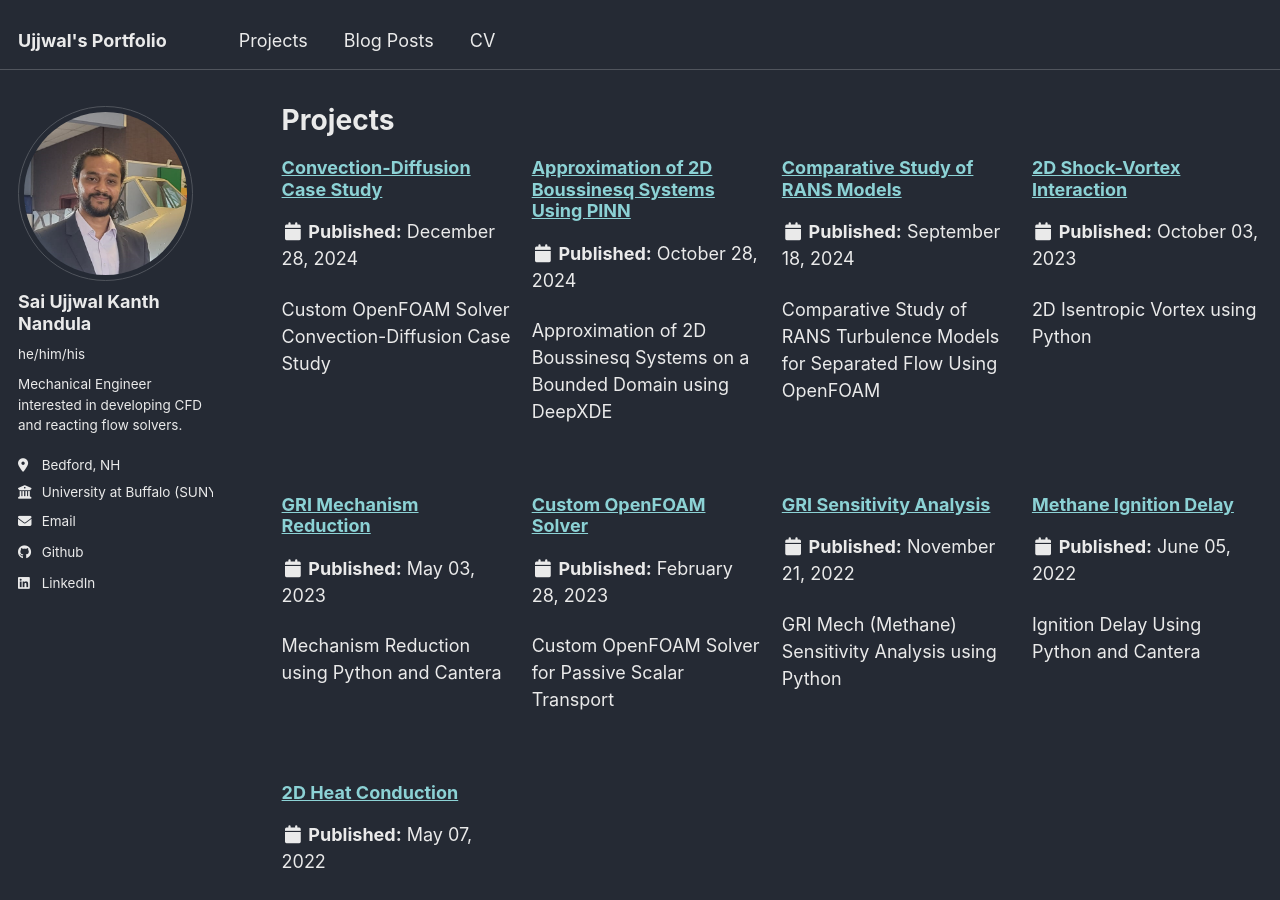
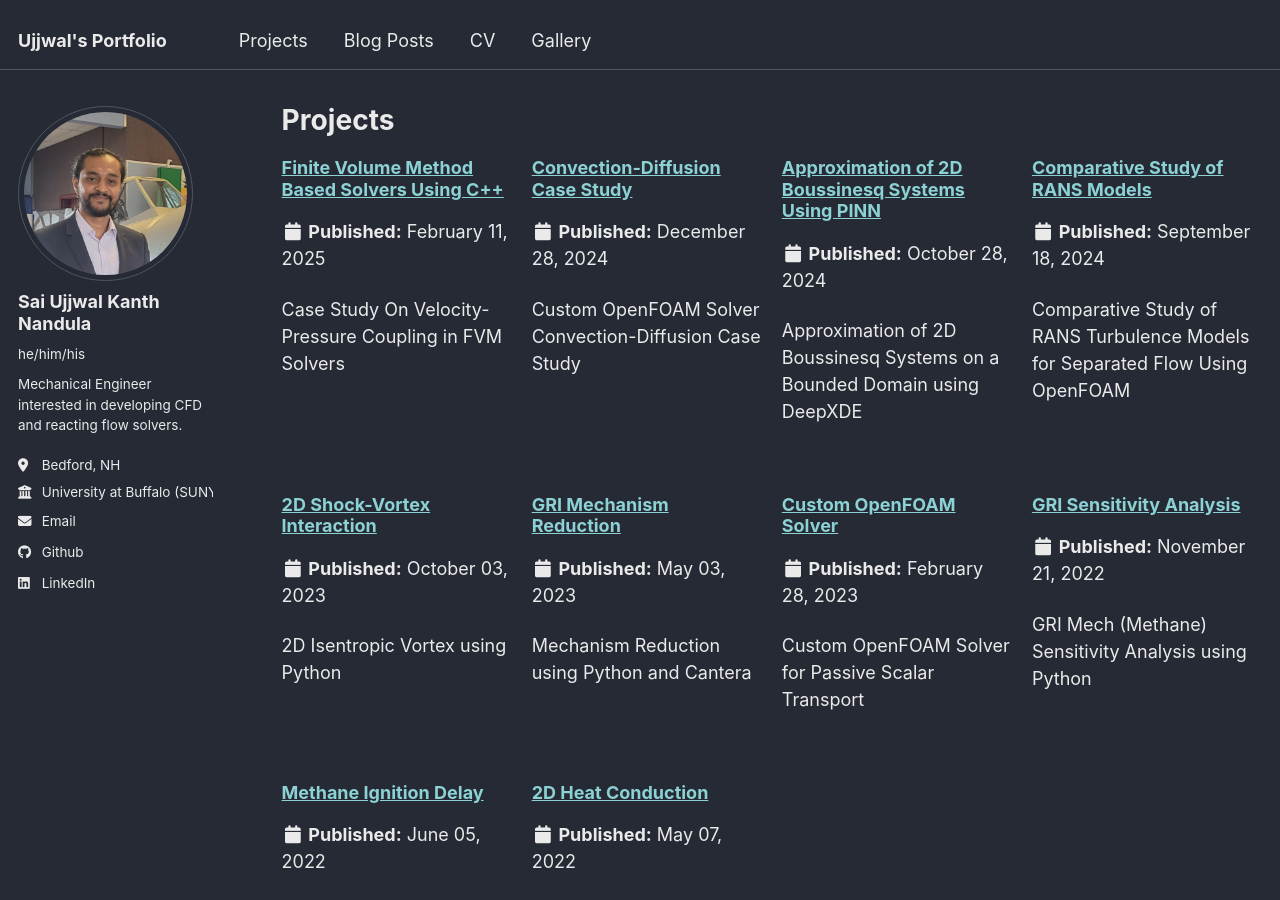
Before and after one commit to UjjwalKanthN/UjjwalKanthN.github.io, a Jekyll site: the page built from _pages/portfolio.html, in a window 1280 px wide and 900 px high. Built offline with Jekyll 4.4.1, drawn with Linux system fonts in a browser that asks for light colours.

Commit message:
added gallery and updates

```diff
--- a/_config.yml
+++ b/_config.yml
@@ -283,6 +283,14 @@ defaults:
       layout: talk
       author_profile: true
       share: true
+  # _gallery
+  - scope:
+      path: ""
+      type: gallery
+    values:
+      layout: gallery
+      author_profile: true
+      share: true
 
 
 # Sass/SCSS
--- a/_data/navigation.yml
+++ b/_data/navigation.yml
@@ -13,6 +13,9 @@ main:
 
   - title: "CV"
     url: /cv/
+
+  - title: "Gallery"
+    url: /gallery/
 #  - title: "Publications"
 #    url: /publications/
 
--- /dev/null
+++ b/_portfolio/portfolio-11.md
@@ -0,0 +1,8 @@
+---
+title: "Finite Volume Method Based Solvers Using C++"
+date: 2025-02-11
+excerpt: "Case Study On Velocity-Pressure Coupling in FVM Solvers"
+collection: portfolio
+---
+## Velocity-Pressure Coupling in FVM Solvers
+_coming soon_
```
Also changed, not shown: _pages/gallery.md (added, +16 -0 lines), images/smallPoolFire2D.gif (added).
